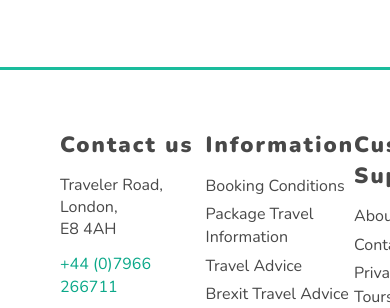
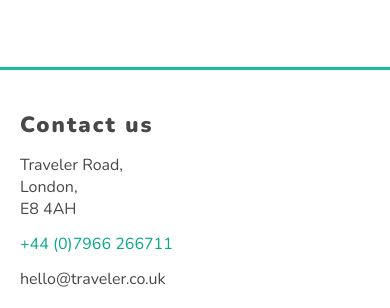
Before and after one commit to tamas-polgar/gatsby-gsap-contentful-traveler-website, a Gatsby site: page /about in a window 390 px wide. Shown: the part 3909-4217 px from the top of the page. Built offline with nearby package versions, Linux system fonts and the light colour scheme; Gatsby itself is replaced by a stand-in of ours.

Commit message:
making the footer responsive

```diff
--- a/src/components/Footer/footer.scss
+++ b/src/components/Footer/footer.scss
@@ -4,6 +4,10 @@
   color: var(--mainWhite);
   margin-top: auto;
   border-top: 0.3rem solid var(--primaryColor);
+
+  @media screen and (max-width: 500px) {
+    padding: 4rem 0;
+  }
 }
 
 .footer-primary {
@@ -16,7 +20,21 @@
     display: grid;
     grid-template-columns: repeat(3, 1fr);
     justify-items: start;
-    // grid-column-gap: 1rem;
+    grid-column-gap: 1rem;
+
+    @media screen and (max-width: 1020px) {
+      grid-template-columns: repeat(2, 1fr);
+      grid-row-gap: 1rem;
+    }
+
+    @media screen and (max-width: 767px) {
+      grid-template-columns: 1fr;
+    }
+
+    @media screen and (max-width: 500px) {
+      grid-column: full-start / full-end;
+      margin: 0 2rem;
+    }
   }
 
   &__col {
```
